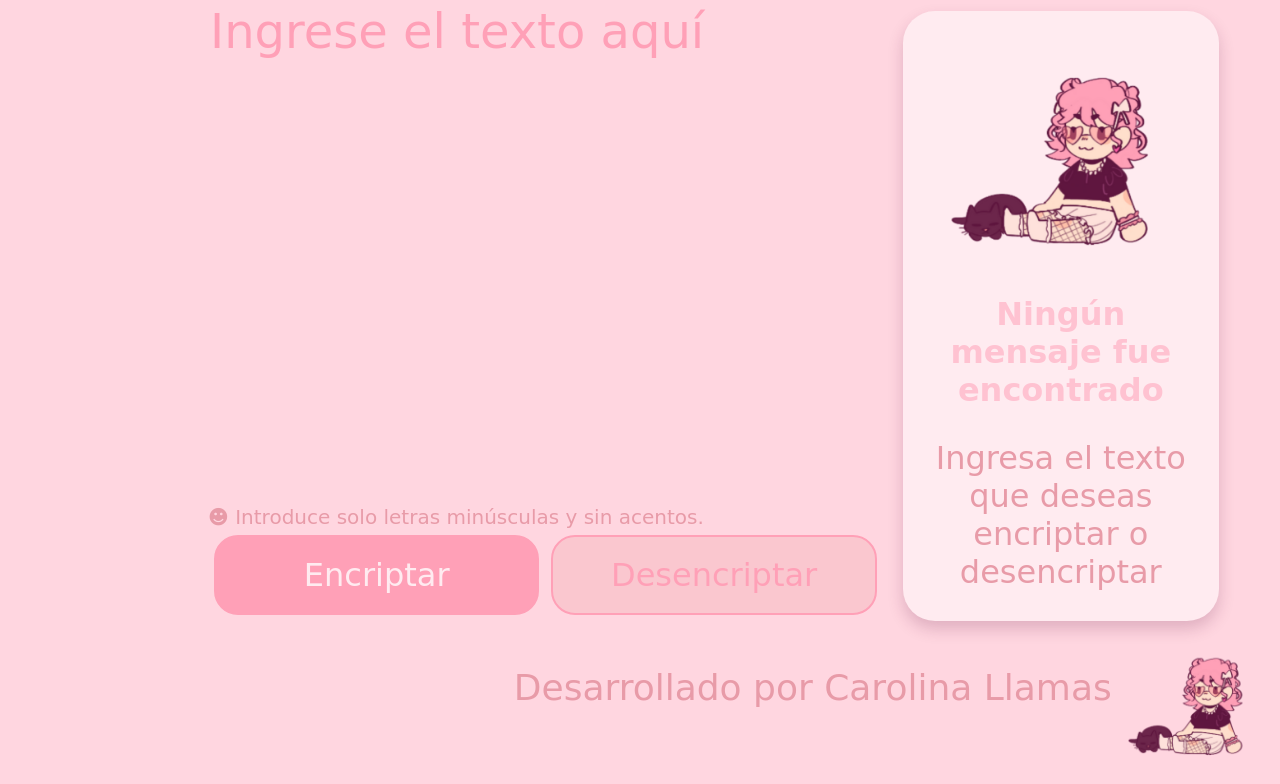
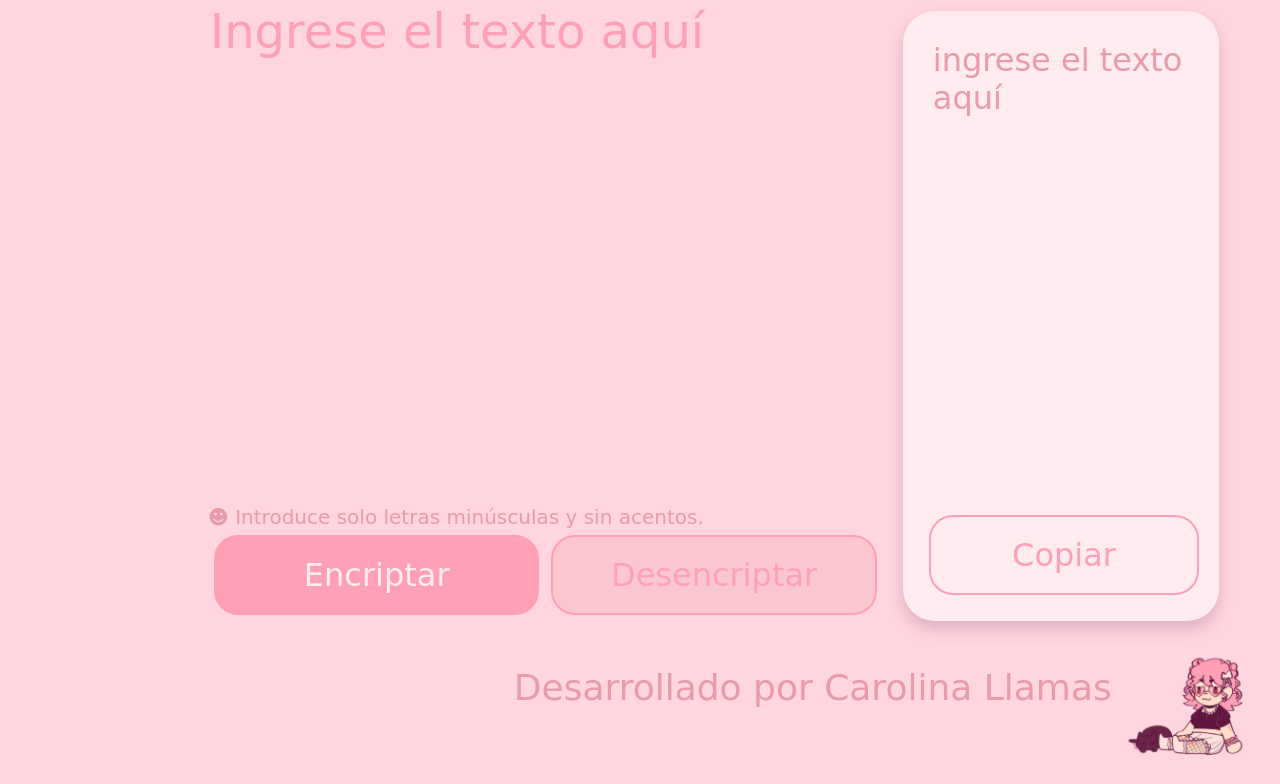
Before and after one commit to Caro-Llamas/encriptador-one, a plain HTML site: page index.html in a window 1280 px wide. Both pictures are taken after a click on the button "Desencriptar". Shown: the part 126-910 px from the top of the page. Drawn offline with Linux system fonts and the light colour scheme; a web font is replaced by a local one.

Commit message:
Funcion encriptar y desencriptar codificadas

```diff
--- a/app.js
+++ b/app.js
@@ -75,6 +75,40 @@ function formateoMsj(msj){
 
 //Funcion desencriptar
 function desencriptar(){
+    let msjInicial = document.getElementById("msjDer").value;
+    let msjFinal = "";
+
+    msjInicial = msjInicial.toLowerCase();
+
+    ocultarElemento("areaMsj");
+    /*
+    e = enter
+    i = imes
+    a = ai
+    o = ober
+    u = ufat
+    -implementar el ctrl + c
+    */
+
+    msjFinal = msjInicial
+
+    console.log(msjFinal);
+
+    //Logica de encriptacion
+    msjFinal = msjFinal.replaceAll('enter', 'e');
+    msjFinal = msjFinal.replaceAll('imes', 'i');
+    msjFinal = msjFinal.replaceAll('ai', 'a');
+    msjFinal = msjFinal.replaceAll('ober', 'o');
+    msjFinal = msjFinal.replaceAll('ufat', 'u');
+
+    console.log(msjFinal);
+
+    //Justificar y acomodar texto en pantalla
+    document.getElementById('mainEncriptado').style.alignItems = "flex-start";
+    document.getElementById("msjFinal").classList.remove('centrar-texto');
+    editarTexto("msjFinal", msjFinal);
+    mostrarElemento('btnCopiar');
+
 
 }
 
--- a/css/style.css
+++ b/css/style.css
@@ -137,11 +137,13 @@ h1, h2, h3, h4{
     align-items: center;
     justify-content: space-between;
     width: 25%;
+    height: 61rem;
     background-color: var(--claro);
     border-radius: 3.2rem;
     padding: 2rem;
     margin: 1rem;
     box-shadow: 0 0.8rem 1.6rem rgba(95, 22, 63, 0.2);
+
 }
 
 .main__encriptado--img{
@@ -149,6 +151,8 @@ h1, h2, h3, h4{
 }
 
 .main__encriptado--texto{
+    overflow-wrap: break-word; /******/
+    height: 80%;
     color: var(--rosa-textos);
     margin: 1rem;
     font-size: var(--regular);
```
